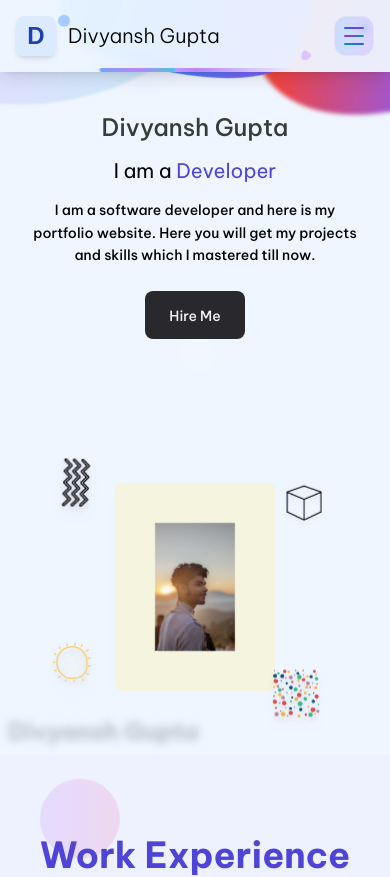
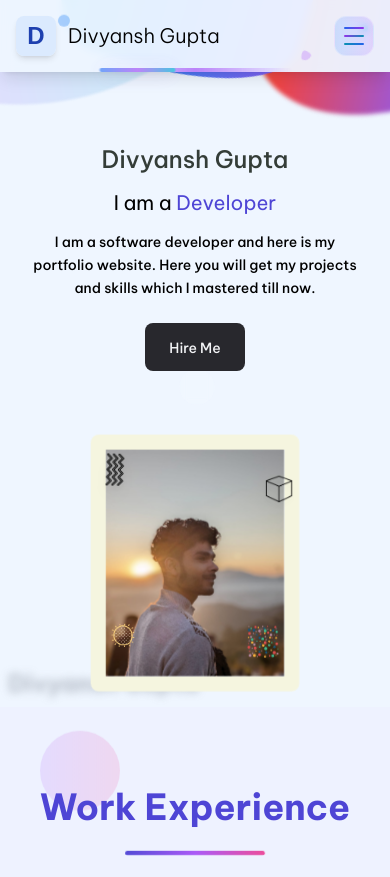
Before and after one commit to ShreedharDynamicCraft/MyPortfolio, a React (Create React App) app: page / in a window 390 px wide. Shown: the top 877 px of the page. Built offline with nearby package versions, Linux system fonts and the light colour scheme.

Commit message:
updated herosection.jsx made responsive

```diff
--- a/src/components/sections/heroSection.jsx
+++ b/src/components/sections/heroSection.jsx
@@ -37,21 +37,47 @@ const HeroSection = () => {
       </div>
 
       {/* Hero Right */}
-      <div className="relative flex justify-center items-center w-full lg:w-2/5 mt-8 lg:mt-0 min-h-[400px] sm:min-h-[500px] lg:min-h-[600px]">
-        {/* Animated Icons */}
-        <div className="absolute bottom-[25%] left-[10%] sm:left-[25%] lg:left-[35%] z-20">
+      <div className="relative flex justify-center items-center w-full lg:w-2/5 mt-8 lg:mt-0">
+        {/* Image Container with Constrained Icons */}
+        <div className="relative">
+          {/* User Image */}
+          <div className="relative p-4 sm:p-6 lg:p-8 z-10">
+            <div
+              className="relative w-52 h-64 sm:w-72 sm:h-80 md:w-64 md:h-80 lg:w-72 lg:h-88 xl:w-80 xl:h-96 rounded-lg overflow-hidden border-[15px] sm:border-[20px] md:border-[25px] lg:border-[30px]"
+              style={{
+                borderColor: "#F5F5DC",
+                animation: "userImageFloat 6s ease-in-out infinite",
+              }}
+            >
+              <img
+                src={UserImage}
+                alt="Divyansh Gupta"
+                className="w-full h-full object-cover transition-all duration-1000 grayscale-0 hover:grayscale-1 hover:scale-105"
+              />
+              <div
+                className="absolute border-2 rounded-lg opacity-50 animate-pulse"
+                style={{ borderColor: "#F5F5DC" }}
+              ></div>
+            </div>
+          </div>
+
+          {/* Animated Icons - Positioned relative to image container */}
+          <div className="absolute inset-0 pointer-events-none">
+            {/* Sun Icon */}
+            <div className="absolute bottom-[20%] left-[15%] z-20 pointer-events-auto">
               <img
                 src={SunHero}
                 alt="Sun decoration"
-            className="h-10 w-10 sm:h-12 sm:w-12 lg:h-12 lg:w-12 animate-bounce hover:scale-110 transition-transform duration-300 drop-shadow-lg"
+                className="h-6 w-6 sm:h-8 sm:w-8 md:h-10 md:w-10 lg:h-12 lg:w-12 animate-bounce hover:scale-110 transition-transform duration-300 drop-shadow-lg"
                 style={{
                   animationDuration: "2s",
                 }}
               />
             </div>
 
-        <div className="absolute top-[20%] left-[10%] sm:left-[20%] lg:left-[25%] z-20">
-          <div className="w-12 h-12 sm:w-16 sm:h-16 lg:w-20 lg:h-20">
+            {/* Wave Icon */}
+            <div className="absolute top-[15%] left-[10%] z-20 pointer-events-auto">
+              <div className="w-8 h-8 sm:w-12 sm:h-12 md:w-14 md:h-14 lg:w-16 lg:h-16">
                 <img
                   src={WaveHero}
                   alt="Wave decoration"
@@ -63,46 +89,29 @@ const HeroSection = () => {
               </div>
             </div>
 
-        <div className="absolute top-[25%] right-[15%] sm:right-[20%] lg:right-[25%] z-20">
+            {/* Cube Icon */}
+            <div className="absolute top-[20%] right-[10%] z-20 pointer-events-auto">
               <img
                 src={CubeHero}
                 alt="Cube decoration"
-            className="h-8 w-8 sm:h-10 sm:w-10 lg:h-12 lg:w-12 hover:scale-110 transition-transform duration-300 drop-shadow-lg"
+                className="h-6 w-6 sm:h-8 sm:w-8 md:h-10 md:w-10 lg:h-12 lg:w-12 hover:scale-110 transition-transform duration-300 drop-shadow-lg"
                 style={{
                   animation: "spin 4s linear infinite, pulse 2s ease-in-out infinite alternate",
                 }}
               />
             </div>
 
-        <div className="absolute bottom-[15%] right-[15%] sm:right-[25%] lg:right-[30%] z-20">
+            {/* Dots Icon */}
+            <div className="absolute bottom-[15%] right-[15%] z-20 pointer-events-auto">
               <img
                 src={DotsHero}
                 alt="Dots decoration"
-            className="h-12 w-12 sm:h-14 sm:w-14 lg:h-16 lg:w-16 hover:scale-110 transition-transform duration-300 drop-shadow-lg"
+                className="h-8 w-8 sm:h-10 sm:w-10 md:h-12 md:h-12 lg:h-14 lg:w-14 hover:scale-110 transition-transform duration-300 drop-shadow-lg"
                 style={{
                   animation: "bounce 2.5s ease-in-out infinite alternate-reverse",
                 }}
               />
             </div>
-
-        {/* User Image */}
-        <div className="relative p-6 sm:p-8 lg:p-10 z-10">
-          <div
-            className="relative w-40 h-52 sm:w-64 sm:h-72 md:w-56 md:h-72 lg:w-60 lg:h-80 xl:w-80 xl:h-96 rounded-lg  overflow-hidden border-[40px]"
-            style={{
-              borderColor: "#F5F5DC",
-              animation: "userImageFloat 6s ease-in-out infinite",
-            }}
-          >
-            <img
-              src={UserImage}
-              alt="Divyansh Gupta"
-              className="w-full h-full object-cover transition-all duration-1000 grayscale-0  hover:grayscale-1 hover:scale-105"
-            />
-            <div
-              className="absolute border-2 rounded-lg opacity-50 animate-pulse"
-              style={{ borderColor: "#F5F5DC" }}
-            ></div>
           </div>
         </div>
       </div>
@@ -144,7 +153,7 @@ const HeroSection = () => {
               transform: scale(1.02);
               filter: grayscale(1);
             }
-              100%{
+            100% {
               transform: scale(1.02);
               filter: grayscale(0);
             }
```
Lines whose indentation alone changed are shown as unchanged.
